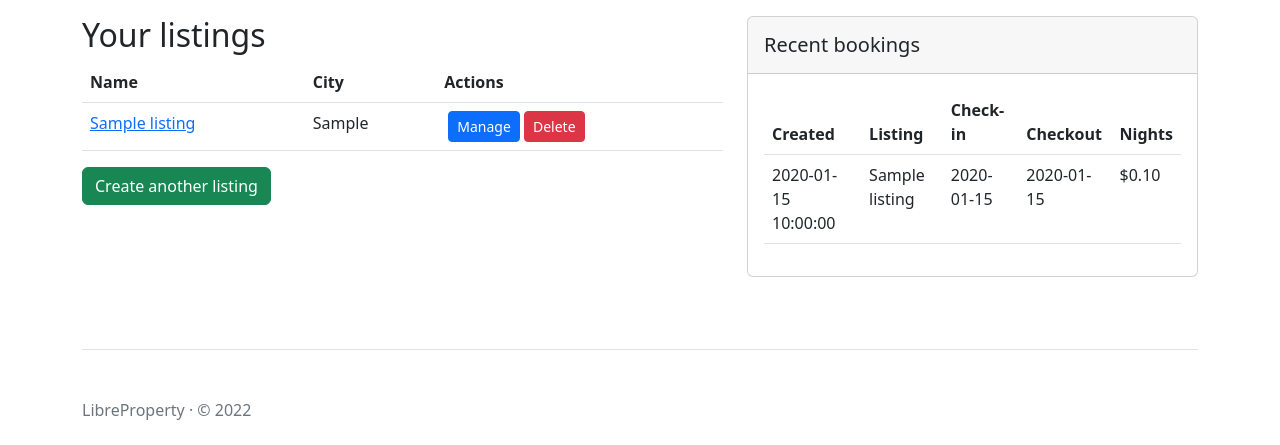
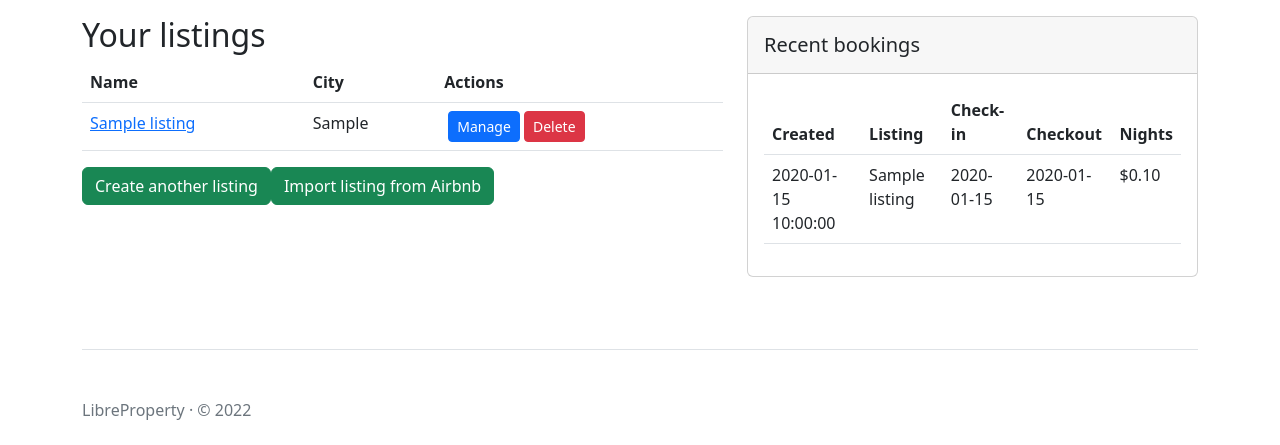
Before and after one commit to LibreProperty/LibreProperty, a Flask app: page /dashboard/ in a window 1280 px wide. Shown: the part 92-537 px from the top of the page. Run offline with Flask 3, Linux system fonts and the light colour scheme; a user stored in the database is signed in; tables that the repository leaves empty hold one stand-in row (values such as "Sample post").

Commit message:
add basic view to import from airbnb

```diff
--- a/libreproperty/dashboard/templates/dashboard/index.html
+++ b/libreproperty/dashboard/templates/dashboard/index.html
@@ -53,6 +53,8 @@
                 </table>
                 <a class="btn btn-success float-start" href="{{ url_for('dashboard_bp.create_listing') }}">
                     Create another listing</a>
+                <a class="btn btn-success float-start" href="{{ url_for('dashboard_bp.create_listing_from_airbnb') }}">
+                    Import listing from Airbnb</a>
             </div>
             {% endif %}
         </div>
--- a/libreproperty/dashboard/views.py
+++ b/libreproperty/dashboard/views.py
@@ -1,4 +1,5 @@
 import logging
+import urllib.request
 from random import choice
 from string import ascii_lowercase
 
@@ -10,10 +11,11 @@ from werkzeug.utils import secure_filename
 from libreproperty.models import Listing, Photo, Website
 from libreproperty.s3 import get_s3_client
 from libreproperty import db
+from libreproperty import airbnb
 
 from .forms import (
     ListingForm, ListingPricingForm, ListingPropertyDetailsForm, ListingPhotoForm, ListingPhotoDeleteForm,
-    ListingDeleteForm, WebsiteForm
+    ListingDeleteForm, WebsiteForm, ListingFromAirbnbForm
 )
 
 dashboard_bp = Blueprint('dashboard_bp', __name__, template_folder='templates')
@@ -42,7 +44,36 @@ def create_listing():
     return render_template("dashboard/create_listing.html", form=form)
 
 
-def get_secure_listing(listing_id):
+@dashboard_bp.route("/create-listing-from-airbnb", methods=["GET", "POST"])
+@login_required
+def create_listing_from_airbnb():
+    form = ListingFromAirbnbForm()
+    if form.validate_on_submit():
+        airbnb_listing_id = form.listing_id()
+        airbnb_listing = airbnb.Listing.load(airbnb_listing_id)
+        listing = airbnb_listing.create_lp_listing()
+        listing.country = "US"
+        listing.user_id = current_user.id
+        listing.base_price = form.base_price.data
+        db.session.add(listing)
+        db.session.commit()
+        s3 = get_s3_client()
+        for airbnb_photo in airbnb_listing.photos:
+            photo_url = airbnb_photo.get("large_cover")
+            data = urllib.request.urlopen(photo_url)
+            bucket = current_app.config.get("BUCKET")
+            random_str = ''.join(choice(ascii_lowercase) for i in range(4))
+            key = f'{str(listing.id)}-{random_str}-{airbnb_photo.get("id", "no-id")}'
+            s3.upload_fileobj(data, bucket, key)
+            location = f"s3://{bucket}/{key}"
+            photo = Photo(location=location, caption=airbnb_photo.get("caption", ""), listing_id=listing.id)
+            db.session.add(photo)
+        db.session.commit()
+        return redirect(url_for('dashboard_bp.update_listing_pricing', listing_id=listing.id))
+    return render_template("dashboard/create_listing.html", form=form)
+
+
+def get_secure_listing(listing_id) -> Listing:
     l_id = int(listing_id)
     listing = db.session.execute(db.select(Listing).filter(
         Listing.id == l_id)).scalar()
@@ -51,7 +82,7 @@ def get_secure_listing(listing_id):
     return listing
 
 
-def get_secure_photo(photo_id):
+def get_secure_photo(photo_id) -> Photo:
     p_id = int(photo_id)
     photo = db.session.execute(db.select(Photo).filter(
         Photo.id == p_id)).scalar()
@@ -60,7 +91,7 @@ def get_secure_photo(photo_id):
     return photo
 
 
-def get_secure_website(website_id):
+def get_secure_website(website_id) -> Website:
     w_id = int(website_id)
     website = db.session.execute(db.select(Website).filter(
         Website.id == w_id)).scalar()
```
Also changed, not shown: libreproperty/airbnb.py (+25 -10 lines), libreproperty/dashboard/forms.py (+15 -1 lines).
